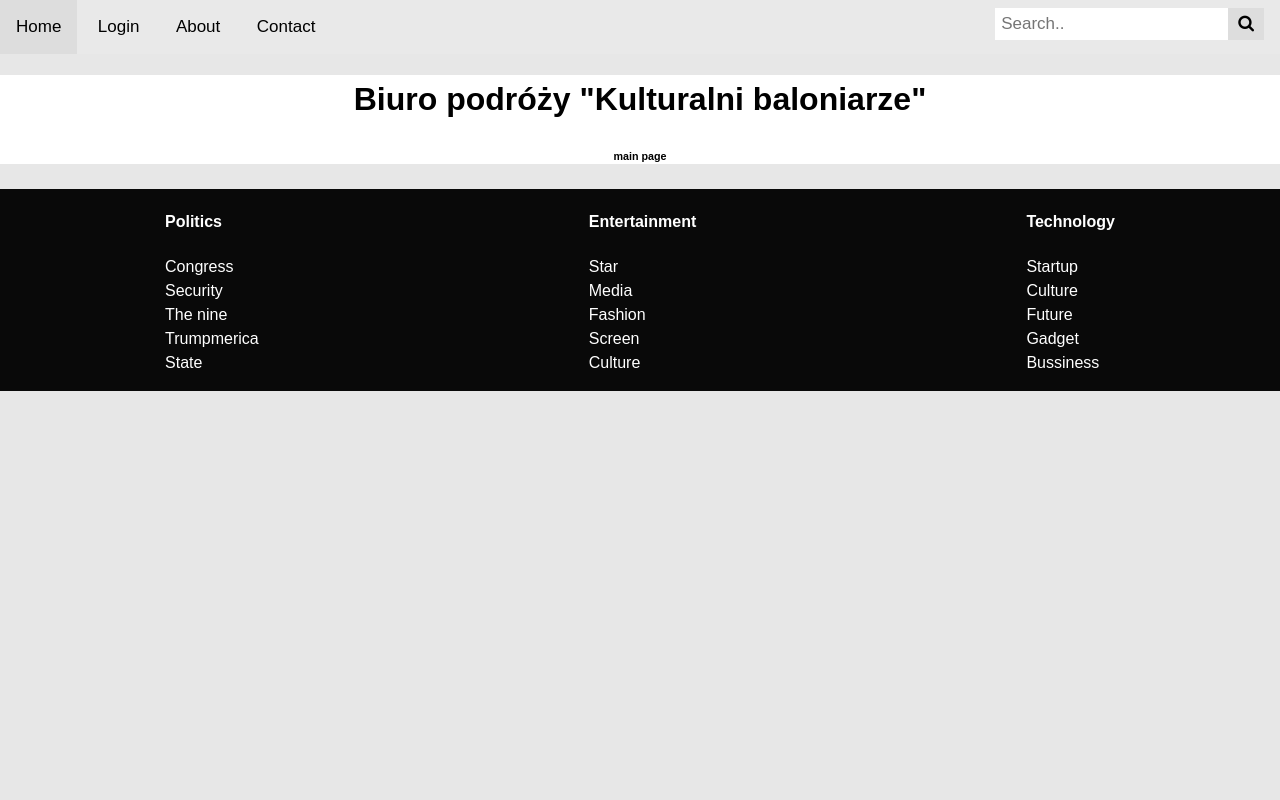
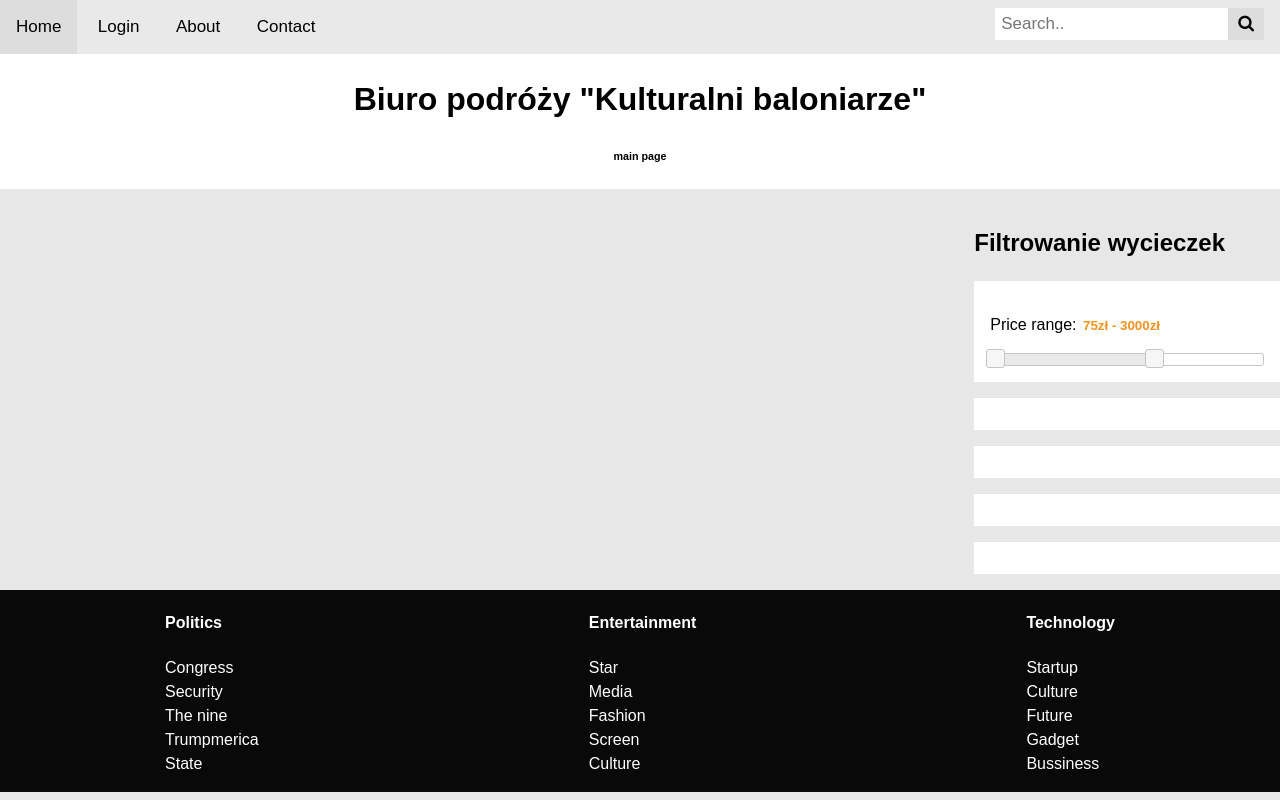
Before and after one commit to Varmont/Project_SGGW, a Flask app: page / in a window 1280 px wide. Run offline with Flask 3, Linux system fonts and the light colour scheme; data that the repository does not hold is empty.

Commit message:
feature: price slider to build

```diff
--- a/app/main/templates/base.html
+++ b/app/main/templates/base.html
@@ -5,16 +5,36 @@
 {% include 'topnavbar.html' %}
 
 
-<div class="header">
-    {% block header %} <!-- block different for many templates-->
-    {% endblock %}
-</div>
+<div class="container">
+    <div class="header">
+        {% block header %} <!-- block different for many templates-->
+        {% endblock %}
+    </div>
+    <div class="news">
+        {% block content %}
 
-<div class="container">
-    {% block content %}
+        <!-- block content to repeat, zawartość centrum-->
+        {% endblock %}
+        <!-- sidebar added -->
+    </div>
+    <div class="sidebar">
+<!-- zawartość boku, sidebara -->
+        <h2>Filtrowanie wycieczek </h2>
+        <div class="pins">
+            {% include 'slider.html' %}
+        </div>
+        <div class="pins">
 
-    <!-- block content to repeat-->
-    {% endblock %}
+        </div>
+        <div class="pins">
+
+        </div>
+        <div class="pins">
+        </div>
+        <div class="pins">
+        </div>
+    </div>
+
 </div>
 
 <!-- zawieram htmlkę z searchbaru w naszą stronę główną-->
--- a/app/main/templates/index.html
+++ b/app/main/templates/index.html
@@ -2,8 +2,8 @@
 <!-- zawartość main -->
 <!-- header -->
 {% block header %}
-    <h1>Biuro podróży "Kulturalni baloniarze"</h1>
-    <h6>main page</h6>
+<h1>Biuro podróży "Kulturalni baloniarze"</h1>
+<h6>main page</h6>
 {% endblock %}
 
 {% block content %}
@@ -15,6 +15,7 @@
 
             &bull; {{ trip.name }}, {{ trip.city }}
         </h5>
+        <h3>{{trip.price}} zł </h3>
         <a href="{{url_for('trips.tripview', tripID = trip.id)}}">See more</a>
     </div>
 </div>
--- /dev/null
+++ b/app/main/templates/slider.html
@@ -0,0 +1,37 @@
+<!doctype html>
+<html lang="en">
+<head>
+  <meta charset="utf-8">
+  <meta name="viewport" content="width=device-width, initial-scale=1">
+  <link rel="stylesheet" href="//code.jquery.com/ui/1.13.2/themes/base/jquery-ui.css">
+  <link rel="stylesheet" href="/resources/demos/style.css">
+  <script src="https://code.jquery.com/jquery-3.6.0.js"></script>
+  <script src="https://code.jquery.com/ui/1.13.2/jquery-ui.js"></script>
+  <script>
+  $( function() {
+    $( "#slider-range" ).slider({
+      range: true,
+      min: 0,
+      max: 5000,
+      values: [ 75, 3000 ],
+      slide: function( event, ui ) {
+        $( "#amount" ).val( ui.values[ 0 ] + "zł" + " - " + ui.values[ 1 ] + "zł");
+      }
+    });
+    $( "#amount" ).val( $( "#slider-range" ).slider( "values", 0 ) + "zł" +
+      " - " + $( "#slider-range" ).slider( "values", 1 ) + "zł" );
+  } );
+  </script>
+</head>
+<body>
+
+<p>
+  <label for="amount">Price range:</label>
+  <input type="text" id="amount" readonly style="border:0; color:#f6931f; font-weight:bold;">
+</p>
+
+<div id="slider-range"></div>
+
+
+</body>
+</html>
```
